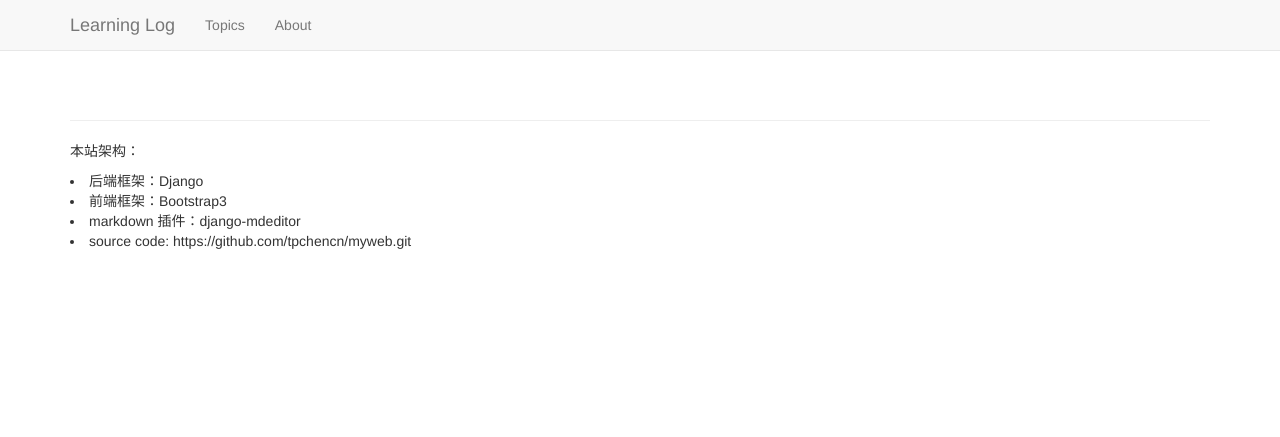
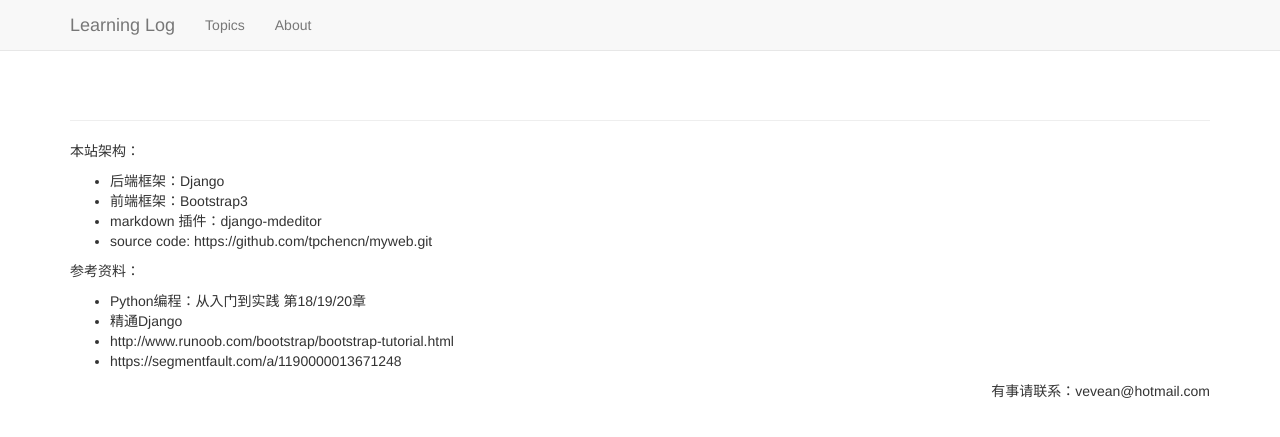
Before and after one commit to tpchencn/myweb, a Django app: page /about/ in a window 1280 px wide. Shown: the top 437 px of the page. Run offline with Django 3.2, Linux system fonts and the light colour scheme; parts of the project's set-up code (start-up, migrations or seed data) failed here and were passed over; some libraries are stand-ins or nearby versions.

Commit message:
format about

```diff
--- a/templates/learning_logs/about.html
+++ b/templates/learning_logs/about.html
@@ -8,10 +8,23 @@
 <body>
 {% block content %}
     <p>本站架构：</p>
-    <li>后端框架：Django</li>
-    <li>前端框架：Bootstrap3</li>
-    <li>markdown 插件：django-mdeditor</li>
-    <li>source code: https://github.com/tpchencn/myweb.git</li>
+    <ul>
+        <li>后端框架：Django</li>
+        <li>前端框架：Bootstrap3</li>
+        <li>markdown 插件：django-mdeditor</li>
+        <li>source code: https://github.com/tpchencn/myweb.git</li>
+    </ul>
+
+    <p>参考资料：</p>
+    <ul>
+        <li>Python编程：从入门到实践 第18/19/20章</li>
+        <li>精通Django</li>
+        <li>http://www.runoob.com/bootstrap/bootstrap-tutorial.html</li>
+        <li>https://segmentfault.com/a/1190000013671248</li>
+    </ul>
+
+    <p align="right"> 有事请联系：vevean@hotmail.com</p>
+
 {% endblock content %}
 </body>
 </html>
```
